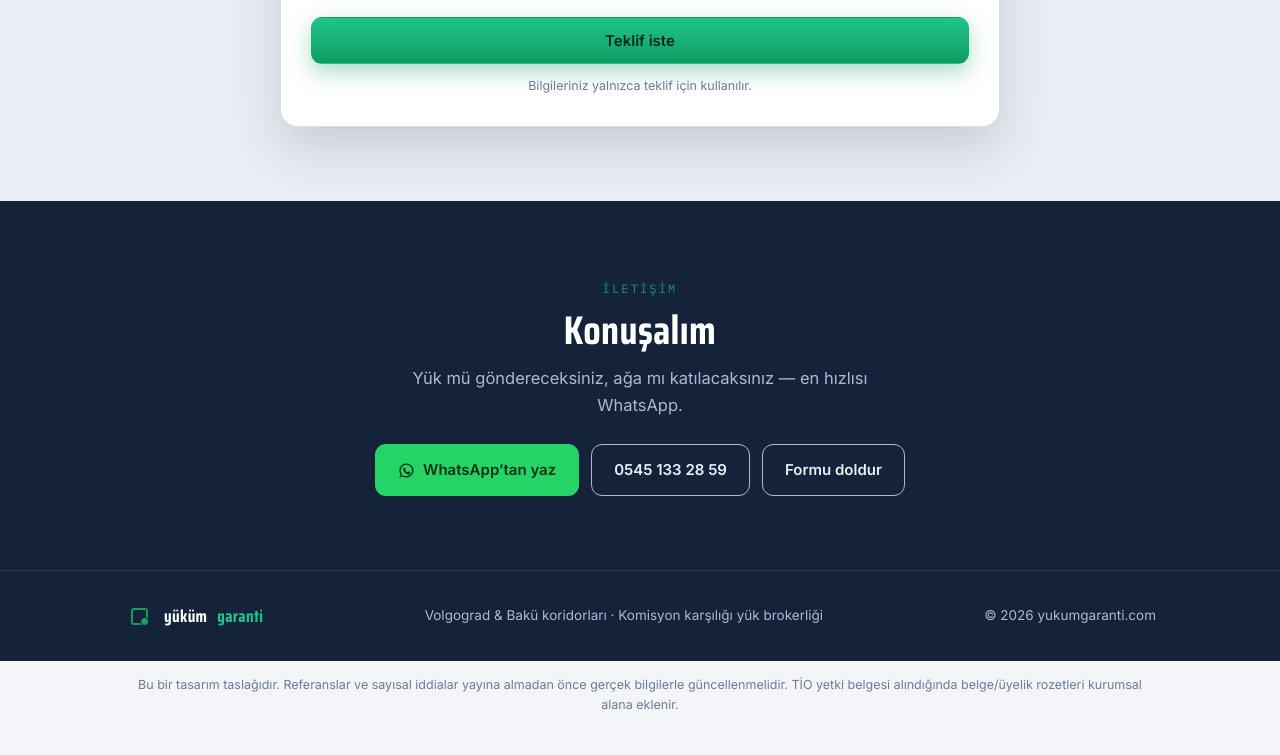
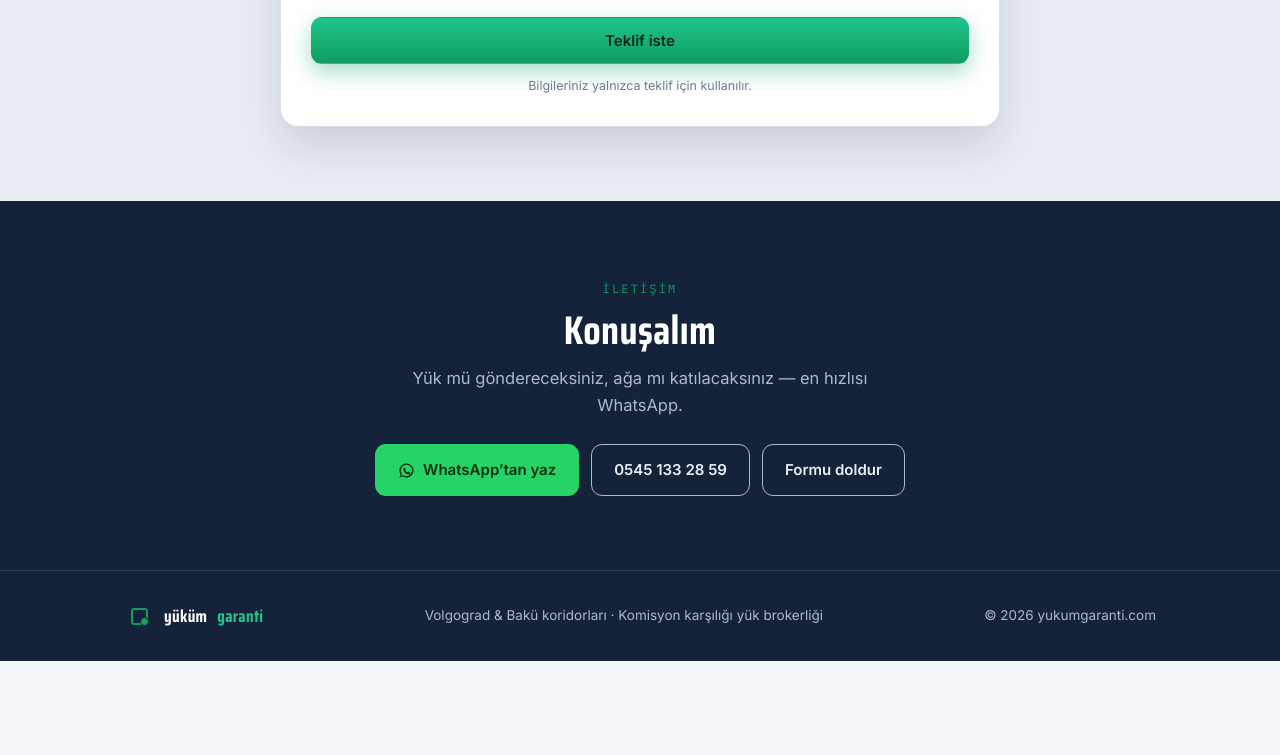
Before and after one commit to safakyilmaz27-dotcom/yukumgaranti.com, a plain HTML site: page index.html in a window 1280 px wide. Shown: the part 3676-4431 px from the top of the page. After the commit the page ends 4337 px from the top, so only its background shows below. Drawn offline with Linux system fonts and the light colour scheme.

Commit message:
Özel alan adı (yukumgaranti.com) ekle ve taslak uyarısını kaldır
Co-Authored-By: Claude Opus 4.8 <noreply@anthropic.com>

```diff
--- a/index.html
+++ b/index.html
@@ -378,8 +378,6 @@
   </div>
 </footer>
 
-<p class="note">Bu bir tasarım taslağıdır. Referanslar ve sayısal iddialar yayına almadan önce gerçek bilgilerle güncellenmelidir. TİO yetki belgesi alındığında belge/üyelik rozetleri kurumsal alana eklenir.</p>
-
 <script src="assets/js/main.js" defer></script>
 </body>
 </html>
```
Also changed, not shown: 1 other file.
